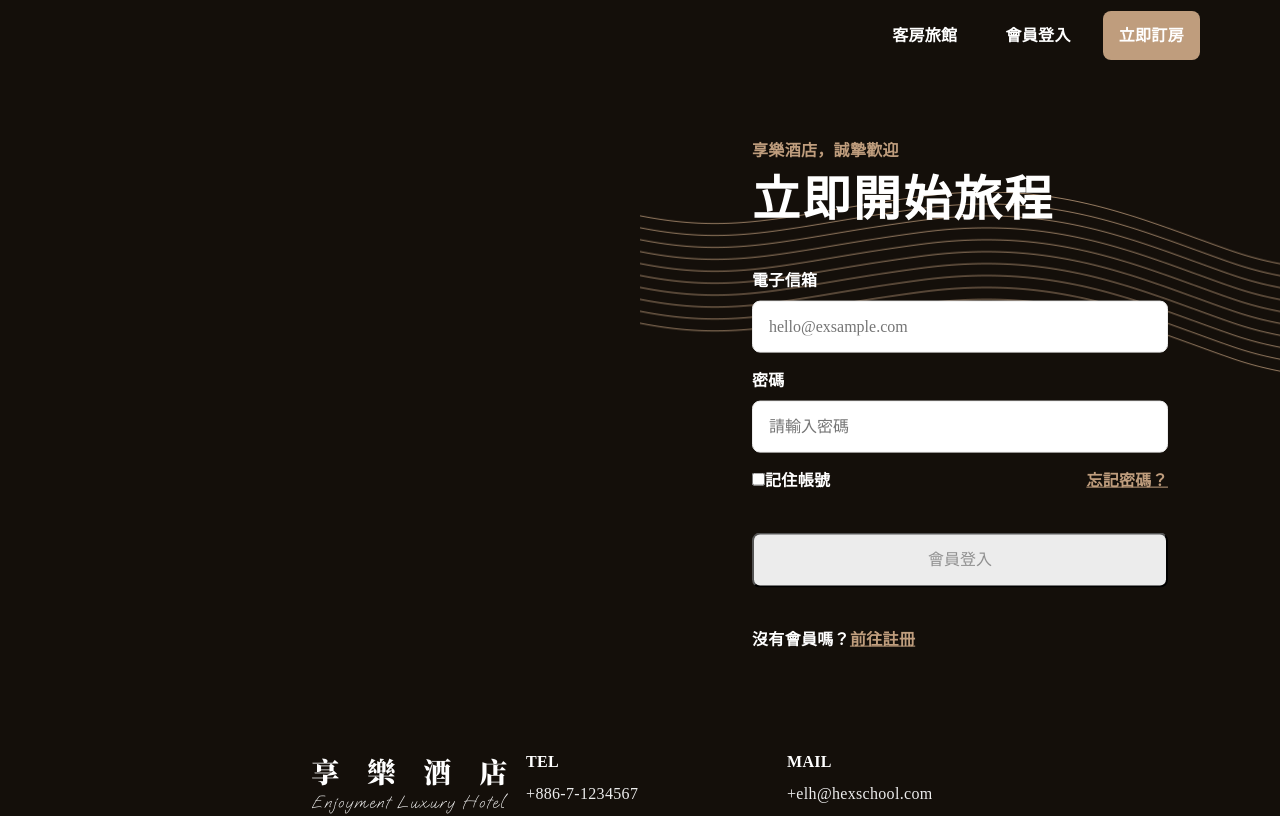
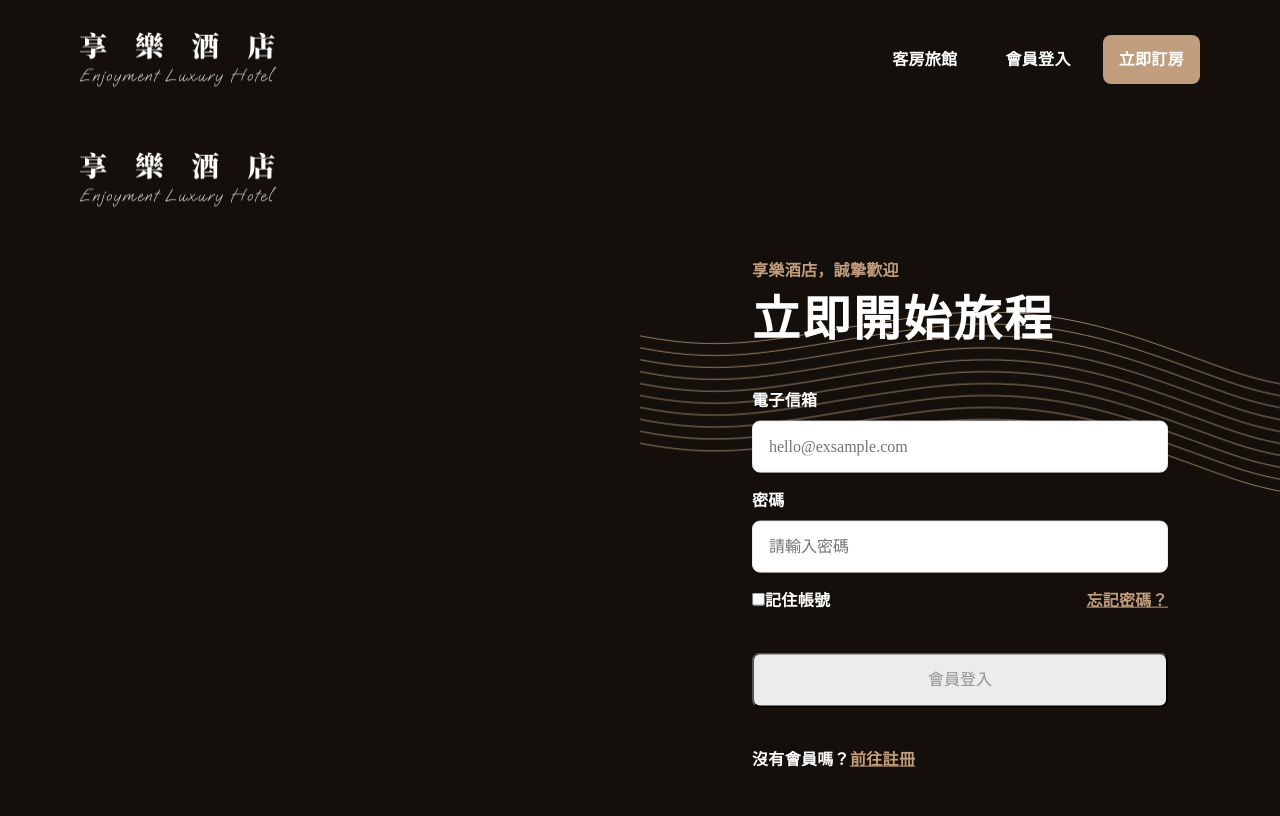
Before and after one commit to diddy032/hoteal-website, a Next.js app: page /member/login in a window 1280 px wide. Shown: the top 816 px of the page. Built offline with nearby package versions, Linux system fonts and the light colour scheme.

Commit message:
header:調整logo 圖片大小

```diff
--- a/component/layout/header.tsx
+++ b/component/layout/header.tsx
@@ -20,16 +20,19 @@ export default function Header({
           isTransparentBg ? style["ts-bg"] : ""
         }`}
       >
-        <div>
+        <div className={style["logo-frame"]}>
           <Link href="/">
             <Image
-              priority
+              priority={true}
               width={110}
               height={40}
               alt="網站LOGO"
+              sizes="100vw"
+              style={{
+                width: "100%",
+                height: "auto",
+              }}
               src="/images/logo.png"
-              layout="responsive"
-              sizes="(min-width: 992px) 196px, 72px"
             />
           </Link>
         </div>
--- a/component/layout/styles/header.module.sass
+++ b/component/layout/styles/header.module.sass
@@ -6,6 +6,13 @@
   justify-content: space-between
   &.ts-bg
     background: transparent
+
+.logo-frame
+  position: relative
+  width: 110px
+  height: 40px
+  a
+    display: block
 
 .nav-item
   padding: 16px
@@ -39,7 +46,6 @@
   position: fixed
   height: 100vh
   width: 100%
-  // max-width: 400px
   top: 0
   left: -100%
   background: #140F0A
@@ -51,6 +57,7 @@
   transition: all 0.3s ease
 
   color: #fff
+  z-index: 5
 
   &.active
     left: 0%
@@ -68,11 +75,15 @@
   flex-direction: column
   width: calc( 100% - 40px )
 
-@media (min-width:768px)
+// @media (min-width:768px)
 
 @media (min-width:992px)
   .container
     padding: 24px 80px
+
+  .logo-frame
+    width: 196px
+    height: 72px
 
   .nav-item
     padding: 16px
```
